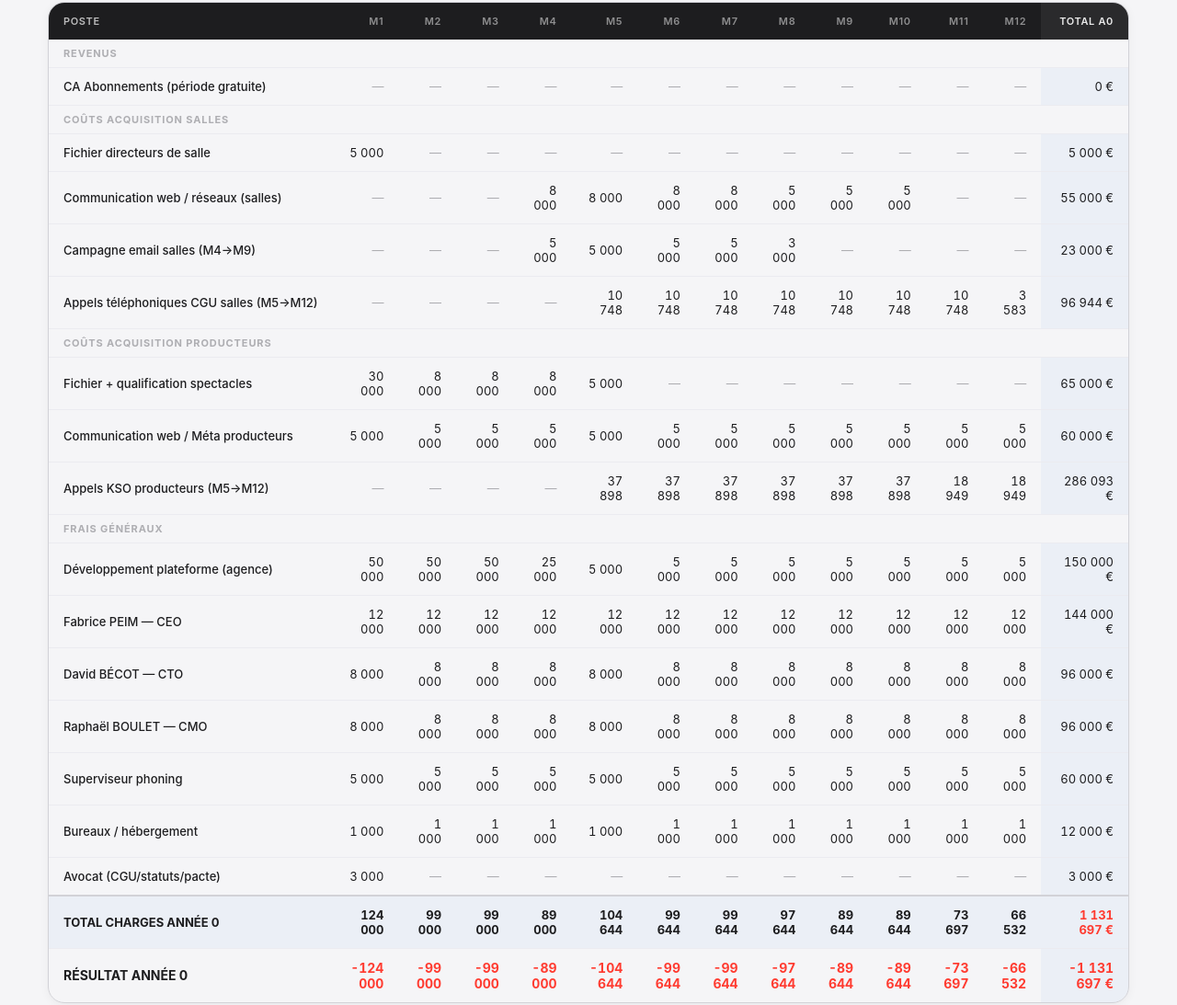
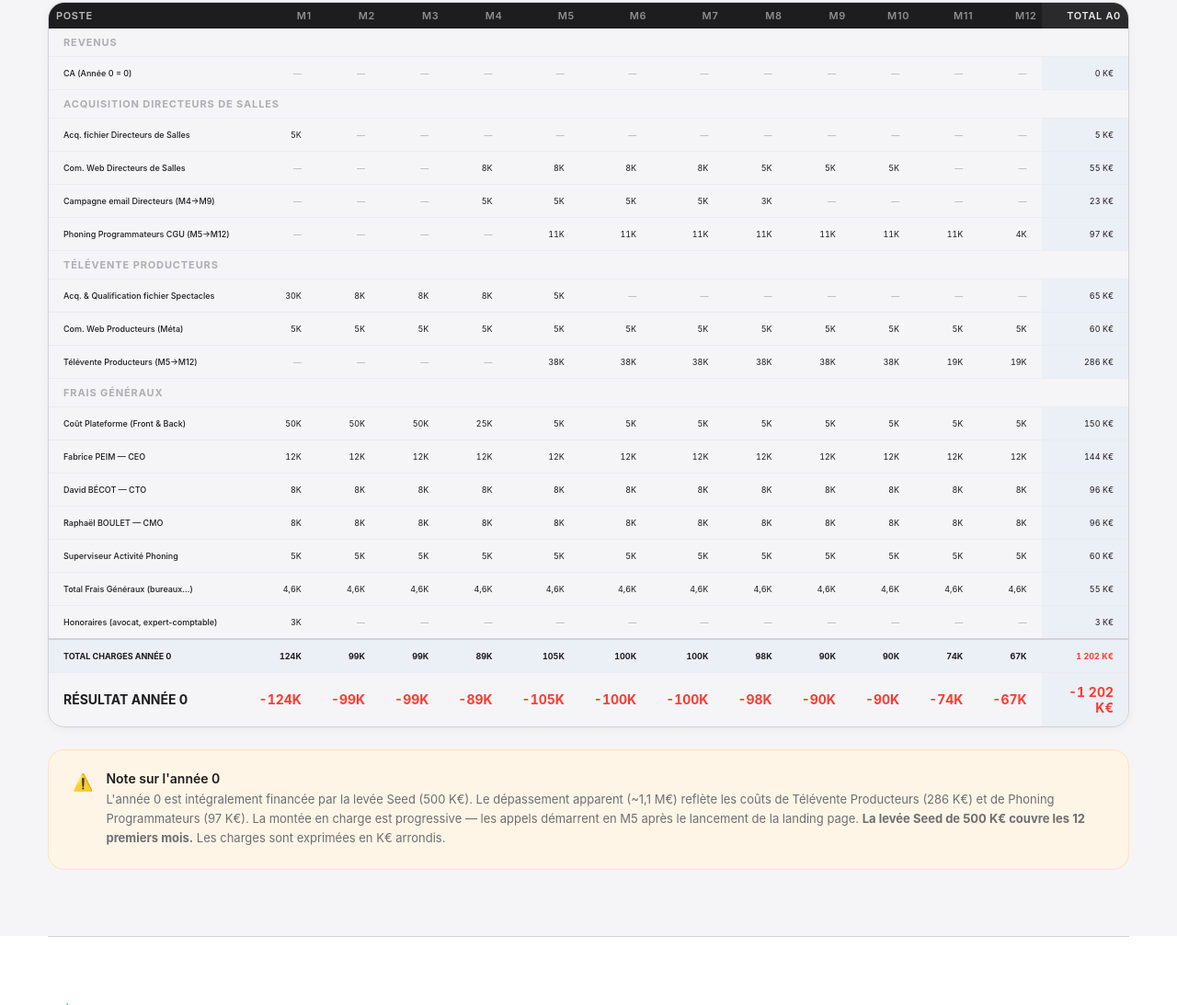
Before and after one commit to raphael375/ovationlink, a plain HTML site: page ovationlink-previsionnel.html in a window 1280 px wide. Shown: the part 1859-2952 px from the top of the page at 92% size. Drawn offline with nearby package versions, Linux system fonts and the light colour scheme.

Commit message:
Add files via upload

```diff
--- a/ovationlink-previsionnel.html
+++ b/ovationlink-previsionnel.html
@@ -297,125 +297,121 @@ footer{background:var(--t1);padding:44px 52px;display:flex;align-items:center;ju
 
   <div class="table-wrap reveal">
     <div class="table-scroll">
-      <table>
+      <table style="font-size:9px;">
         <thead>
           <tr>
-            <th>Poste</th>
-            <th>M1</th><th>M2</th><th>M3</th><th>M4</th><th>M5</th><th>M6</th>
-            <th>M7</th><th>M8</th><th>M9</th><th>M10</th><th>M11</th><th>M12</th>
-            <th class="yr">TOTAL A0</th>
+            <th style="padding:7px 8px;min-width:160px;">Poste</th>
+            <th style="padding:7px 5px;">M1</th><th style="padding:7px 5px;">M2</th><th style="padding:7px 5px;">M3</th><th style="padding:7px 5px;">M4</th><th style="padding:7px 5px;">M5</th><th style="padding:7px 5px;">M6</th>
+            <th style="padding:7px 5px;">M7</th><th style="padding:7px 5px;">M8</th><th style="padding:7px 5px;">M9</th><th style="padding:7px 5px;">M10</th><th style="padding:7px 5px;">M11</th><th style="padding:7px 5px;">M12</th>
+            <th class="yr" style="padding:7px 8px;">TOTAL A0</th>
           </tr>
         </thead>
         <tbody>
           <tr class="section-row"><td colspan="14">REVENUS</td></tr>
           <tr>
-            <td>CA Abonnements (période gratuite)</td>
+            <td>CA (Année 0 = 0)</td>
             <td class="num muted">—</td><td class="num muted">—</td><td class="num muted">—</td><td class="num muted">—</td><td class="num muted">—</td><td class="num muted">—</td>
             <td class="num muted">—</td><td class="num muted">—</td><td class="num muted">—</td><td class="num muted">—</td><td class="num muted">—</td><td class="num muted">—</td>
-            <td class="num yr-col">0 €</td>
+            <td class="num yr-col">0 K€</td>
           </tr>
-
-          <tr class="section-row"><td colspan="14">COÛTS ACQUISITION SALLES</td></tr>
+          <tr class="section-row"><td colspan="14">ACQUISITION DIRECTEURS DE SALLES</td></tr>
           <tr>
-            <td>Fichier directeurs de salle</td>
-            <td class="num">5 000</td><td class="num muted">—</td><td class="num muted">—</td><td class="num muted">—</td><td class="num muted">—</td><td class="num muted">—</td>
+            <td>Acq. fichier Directeurs de Salles</td>
+            <td class="num">5K</td><td class="num muted">—</td><td class="num muted">—</td><td class="num muted">—</td><td class="num muted">—</td><td class="num muted">—</td>
             <td class="num muted">—</td><td class="num muted">—</td><td class="num muted">—</td><td class="num muted">—</td><td class="num muted">—</td><td class="num muted">—</td>
-            <td class="num yr-col">5 000 €</td>
+            <td class="num yr-col">5 K€</td>
           </tr>
           <tr>
-            <td>Communication web / réseaux (salles)</td>
-            <td class="num muted">—</td><td class="num muted">—</td><td class="num muted">—</td><td class="num">8 000</td><td class="num">8 000</td><td class="num">8 000</td>
-            <td class="num">8 000</td><td class="num">5 000</td><td class="num">5 000</td><td class="num">5 000</td><td class="num muted">—</td><td class="num muted">—</td>
-            <td class="num yr-col">55 000 €</td>
+            <td>Com. Web Directeurs de Salles</td>
+            <td class="num muted">—</td><td class="num muted">—</td><td class="num muted">—</td><td class="num">8K</td><td class="num">8K</td><td class="num">8K</td>
+            <td class="num">8K</td><td class="num">5K</td><td class="num">5K</td><td class="num">5K</td><td class="num muted">—</td><td class="num muted">—</td>
+            <td class="num yr-col">55 K€</td>
           </tr>
           <tr>
-            <td>Campagne email salles (M4→M9)</td>
-            <td class="num muted">—</td><td class="num muted">—</td><td class="num muted">—</td><td class="num">5 000</td><td class="num">5 000</td><td class="num">5 000</td>
-            <td class="num">5 000</td><td class="num">3 000</td><td class="num muted">—</td><td class="num muted">—</td><td class="num muted">—</td><td class="num muted">—</td>
-            <td class="num yr-col">23 000 €</td>
+            <td>Campagne email Directeurs (M4→M9)</td>
+            <td class="num muted">—</td><td class="num muted">—</td><td class="num muted">—</td><td class="num">5K</td><td class="num">5K</td><td class="num">5K</td>
+            <td class="num">5K</td><td class="num">3K</td><td class="num muted">—</td><td class="num muted">—</td><td class="num muted">—</td><td class="num muted">—</td>
+            <td class="num yr-col">23 K€</td>
           </tr>
           <tr>
-            <td>Appels téléphoniques CGU salles (M5→M12)</td>
-            <td class="num muted">—</td><td class="num muted">—</td><td class="num muted">—</td><td class="num muted">—</td><td class="num">10 748</td><td class="num">10 748</td>
-            <td class="num">10 748</td><td class="num">10 748</td><td class="num">10 748</td><td class="num">10 748</td><td class="num">10 748</td><td class="num">3 583</td>
-            <td class="num yr-col">96 944 €</td>
+            <td>Phoning Programmateurs CGU (M5→M12)</td>
+            <td class="num muted">—</td><td class="num muted">—</td><td class="num muted">—</td><td class="num muted">—</td><td class="num">11K</td><td class="num">11K</td>
+            <td class="num">11K</td><td class="num">11K</td><td class="num">11K</td><td class="num">11K</td><td class="num">11K</td><td class="num">4K</td>
+            <td class="num yr-col">97 K€</td>
           </tr>
-
-          <tr class="section-row"><td colspan="14">COÛTS ACQUISITION PRODUCTEURS</td></tr>
+          <tr class="section-row"><td colspan="14">TÉLÉVENTE PRODUCTEURS</td></tr>
           <tr>
-            <td>Fichier + qualification spectacles</td>
-            <td class="num">30 000</td><td class="num">8 000</td><td class="num">8 000</td><td class="num">8 000</td><td class="num">5 000</td><td class="num muted">—</td>
+            <td>Acq. &amp; Qualification fichier Spectacles</td>
+            <td class="num">30K</td><td class="num">8K</td><td class="num">8K</td><td class="num">8K</td><td class="num">5K</td><td class="num muted">—</td>
             <td class="num muted">—</td><td class="num muted">—</td><td class="num muted">—</td><td class="num muted">—</td><td class="num muted">—</td><td class="num muted">—</td>
-            <td class="num yr-col">65 000 €</td>
+            <td class="num yr-col">65 K€</td>
           </tr>
           <tr>
-            <td>Communication web / Méta producteurs</td>
-            <td class="num">5 000</td><td class="num">5 000</td><td class="num">5 000</td><td class="num">5 000</td><td class="num">5 000</td><td class="num">5 000</td>
-            <td class="num">5 000</td><td class="num">5 000</td><td class="num">5 000</td><td class="num">5 000</td><td class="num">5 000</td><td class="num">5 000</td>
-            <td class="num yr-col">60 000 €</td>
+            <td>Com. Web Producteurs (Méta)</td>
+            <td class="num">5K</td><td class="num">5K</td><td class="num">5K</td><td class="num">5K</td><td class="num">5K</td><td class="num">5K</td>
+            <td class="num">5K</td><td class="num">5K</td><td class="num">5K</td><td class="num">5K</td><td class="num">5K</td><td class="num">5K</td>
+            <td class="num yr-col">60 K€</td>
           </tr>
           <tr>
-            <td>Appels KSO producteurs (M5→M12)</td>
-            <td class="num muted">—</td><td class="num muted">—</td><td class="num muted">—</td><td class="num muted">—</td><td class="num">37 898</td><td class="num">37 898</td>
-            <td class="num">37 898</td><td class="num">37 898</td><td class="num">37 898</td><td class="num">37 898</td><td class="num">18 949</td><td class="num">18 949</td>
-            <td class="num yr-col">286 093 €</td>
+            <td>Télévente Producteurs (M5→M12)</td>
+            <td class="num muted">—</td><td class="num muted">—</td><td class="num muted">—</td><td class="num muted">—</td><td class="num">38K</td><td class="num">38K</td>
+            <td class="num">38K</td><td class="num">38K</td><td class="num">38K</td><td class="num">38K</td><td class="num">19K</td><td class="num">19K</td>
+            <td class="num yr-col">286 K€</td>
           </tr>
-
           <tr class="section-row"><td colspan="14">FRAIS GÉNÉRAUX</td></tr>
           <tr>
-            <td>Développement plateforme (agence)</td>
-            <td class="num">50 000</td><td class="num">50 000</td><td class="num">50 000</td><td class="num">25 000</td><td class="num">5 000</td><td class="num">5 000</td>
-            <td class="num">5 000</td><td class="num">5 000</td><td class="num">5 000</td><td class="num">5 000</td><td class="num">5 000</td><td class="num">5 000</td>
-            <td class="num yr-col">150 000 €</td>
+            <td>Coût Plateforme (Front &amp; Back)</td>
+            <td class="num">50K</td><td class="num">50K</td><td class="num">50K</td><td class="num">25K</td><td class="num">5K</td><td class="num">5K</td>
+            <td class="num">5K</td><td class="num">5K</td><td class="num">5K</td><td class="num">5K</td><td class="num">5K</td><td class="num">5K</td>
+            <td class="num yr-col">150 K€</td>
           </tr>
           <tr>
             <td>Fabrice PEIM — CEO</td>
-            <td class="num">12 000</td><td class="num">12 000</td><td class="num">12 000</td><td class="num">12 000</td><td class="num">12 000</td><td class="num">12 000</td>
-            <td class="num">12 000</td><td class="num">12 000</td><td class="num">12 000</td><td class="num">12 000</td><td class="num">12 000</td><td class="num">12 000</td>
-            <td class="num yr-col">144 000 €</td>
+            <td class="num">12K</td><td class="num">12K</td><td class="num">12K</td><td class="num">12K</td><td class="num">12K</td><td class="num">12K</td>
+            <td class="num">12K</td><td class="num">12K</td><td class="num">12K</td><td class="num">12K</td><td class="num">12K</td><td class="num">12K</td>
+            <td class="num yr-col">144 K€</td>
           </tr>
           <tr>
             <td>David BÉCOT — CTO</td>
-            <td class="num">8 000</td><td class="num">8 000</td><td class="num">8 000</td><td class="num">8 000</td><td class="num">8 000</td><td class="num">8 000</td>
-            <td class="num">8 000</td><td class="num">8 000</td><td class="num">8 000</td><td class="num">8 000</td><td class="num">8 000</td><td class="num">8 000</td>
-            <td class="num yr-col">96 000 €</td>
+            <td class="num">8K</td><td class="num">8K</td><td class="num">8K</td><td class="num">8K</td><td class="num">8K</td><td class="num">8K</td>
+            <td class="num">8K</td><td class="num">8K</td><td class="num">8K</td><td class="num">8K</td><td class="num">8K</td><td class="num">8K</td>
+            <td class="num yr-col">96 K€</td>
           </tr>
           <tr>
             <td>Raphaël BOULET — CMO</td>
-            <td class="num">8 000</td><td class="num">8 000</td><td class="num">8 000</td><td class="num">8 000</td><td class="num">8 000</td><td class="num">8 000</td>
-            <td class="num">8 000</td><td class="num">8 000</td><td class="num">8 000</td><td class="num">8 000</td><td class="num">8 000</td><td class="num">8 000</td>
-            <td class="num yr-col">96 000 €</td>
+            <td class="num">8K</td><td class="num">8K</td><td class="num">8K</td><td class="num">8K</td><td class="num">8K</td><td class="num">8K</td>
+            <td class="num">8K</td><td class="num">8K</td><td class="num">8K</td><td class="num">8K</td><td class="num">8K</td><td class="num">8K</td>
+            <td class="num yr-col">96 K€</td>
           </tr>
           <tr>
-            <td>Superviseur phoning</td>
-            <td class="num">5 000</td><td class="num">5 000</td><td class="num">5 000</td><td class="num">5 000</td><td class="num">5 000</td><td class="num">5 000</td>
-            <td class="num">5 000</td><td class="num">5 000</td><td class="num">5 000</td><td class="num">5 000</td><td class="num">5 000</td><td class="num">5 000</td>
-            <td class="num yr-col">60 000 €</td>
+            <td>Superviseur Activité Phoning</td>
+            <td class="num">5K</td><td class="num">5K</td><td class="num">5K</td><td class="num">5K</td><td class="num">5K</td><td class="num">5K</td>
+            <td class="num">5K</td><td class="num">5K</td><td class="num">5K</td><td class="num">5K</td><td class="num">5K</td><td class="num">5K</td>
+            <td class="num yr-col">60 K€</td>
           </tr>
           <tr>
-            <td>Bureaux / hébergement</td>
-            <td class="num">1 000</td><td class="num">1 000</td><td class="num">1 000</td><td class="num">1 000</td><td class="num">1 000</td><td class="num">1 000</td>
-            <td class="num">1 000</td><td class="num">1 000</td><td class="num">1 000</td><td class="num">1 000</td><td class="num">1 000</td><td class="num">1 000</td>
-            <td class="num yr-col">12 000 €</td>
+            <td>Total Frais Généraux (bureaux…)</td>
+            <td class="num">4,6K</td><td class="num">4,6K</td><td class="num">4,6K</td><td class="num">4,6K</td><td class="num">4,6K</td><td class="num">4,6K</td>
+            <td class="num">4,6K</td><td class="num">4,6K</td><td class="num">4,6K</td><td class="num">4,6K</td><td class="num">4,6K</td><td class="num">4,6K</td>
+            <td class="num yr-col">55 K€</td>
           </tr>
           <tr>
-            <td>Avocat (CGU/statuts/pacte)</td>
-            <td class="num">3 000</td><td class="num muted">—</td><td class="num muted">—</td><td class="num muted">—</td><td class="num muted">—</td><td class="num muted">—</td>
+            <td>Honoraires (avocat, expert-comptable)</td>
+            <td class="num">3K</td><td class="num muted">—</td><td class="num muted">—</td><td class="num muted">—</td><td class="num muted">—</td><td class="num muted">—</td>
             <td class="num muted">—</td><td class="num muted">—</td><td class="num muted">—</td><td class="num muted">—</td><td class="num muted">—</td><td class="num muted">—</td>
-            <td class="num yr-col">3 000 €</td>
+            <td class="num yr-col">3 K€</td>
           </tr>
-
           <tr class="total-row">
             <td>TOTAL CHARGES ANNÉE 0</td>
-            <td class="num">124 000</td><td class="num">99 000</td><td class="num">99 000</td><td class="num">89 000</td><td class="num">104 644</td><td class="num">99 644</td>
-            <td class="num">99 644</td><td class="num">97 644</td><td class="num">89 644</td><td class="num">89 644</td><td class="num">73 697</td><td class="num">66 532</td>
-            <td class="num yr-col neg">1 131 697 €</td>
+            <td class="num">124K</td><td class="num">99K</td><td class="num">99K</td><td class="num">89K</td><td class="num">105K</td><td class="num">100K</td>
+            <td class="num">100K</td><td class="num">98K</td><td class="num">90K</td><td class="num">90K</td><td class="num">74K</td><td class="num">67K</td>
+            <td class="num yr-col neg">1 202 K€</td>
           </tr>
           <tr class="result-row negative">
             <td>RÉSULTAT ANNÉE 0</td>
-            <td class="num neg">-124 000</td><td class="num neg">-99 000</td><td class="num neg">-99 000</td><td class="num neg">-89 000</td><td class="num neg">-104 644</td><td class="num neg">-99 644</td>
-            <td class="num neg">-99 644</td><td class="num neg">-97 644</td><td class="num neg">-89 644</td><td class="num neg">-89 644</td><td class="num neg">-73 697</td><td class="num neg">-66 532</td>
-            <td class="num neg yr-col">-1 131 697 €</td>
+            <td class="num neg">-124K</td><td class="num neg">-99K</td><td class="num neg">-99K</td><td class="num neg">-89K</td><td class="num neg">-105K</td><td class="num neg">-100K</td>
+            <td class="num neg">-100K</td><td class="num neg">-98K</td><td class="num neg">-90K</td><td class="num neg">-90K</td><td class="num neg">-74K</td><td class="num neg">-67K</td>
+            <td class="num neg yr-col">-1 202 K€</td>
           </tr>
         </tbody>
       </table>
@@ -426,7 +422,7 @@ footer{background:var(--t1);padding:44px 52px;display:flex;align-items:center;ju
     <span class="ib-ico">⚠️</span>
     <div>
       <div class="ib-title">Note sur l'année 0</div>
-      <p class="ib-text">L'année 0 est intégralement financée par la levée Seed (500 K€). Le dépassement apparent (~1,1 M€) reflète les coûts d'appels KSO externalisés (téléacteurs). Dans la pratique, la montée en charge des appels est progressive et la levée couvre les 12–18 premiers mois opérationnels. <strong>Hypothèse clé à challenger : les coûts d'appels KSO producteurs (265 K€) supposent 100% d'externalisation.</strong> Une internalisation partielle dès M5 réduit significativement ce poste.</p>
+      <p class="ib-text">L'année 0 est intégralement financée par la levée Seed (500 K€). Le dépassement apparent (~1,1 M€) reflète les coûts de Télévente Producteurs (286 K€) et de Phoning Programmateurs (97 K€). La montée en charge est progressive — les appels démarrent en M5 après le lancement de la landing page. <strong>La levée Seed de 500 K€ couvre les 12 premiers mois.</strong> Les charges sont exprimées en K€ arrondis.</p>
     </div>
   </div>
 </section>
@@ -932,7 +928,7 @@ function buildCharts(){
       labels:['Année 0','Année 1','Année 2','Année 3','Année 4','Année 5'],
       datasets:[
         {label:'CA (€)',data:[0,1320000,2040000,2863000,3603250,4354875],borderColor:'#0071E3',borderWidth:2.5,pointBackgroundColor:'#0071E3',pointRadius:5,fill:true,backgroundColor:gCA,tension:.4},
-        {label:'Charges (€)',data:[1160859,711000,695000,711000],borderColor:'#FF3B30',borderWidth:2,pointBackgroundColor:'#FF3B30',pointRadius:4,fill:true,backgroundColor:gCh,tension:.4}
+        {label:'Charges (€)',data:[1202000,869000,759000,809000,888000,909000],borderColor:'#FF3B30',borderWidth:2,pointBackgroundColor:'#FF3B30',pointRadius:4,fill:true,backgroundColor:gCh,tension:.4}
       ]
     },
     options:{
```
